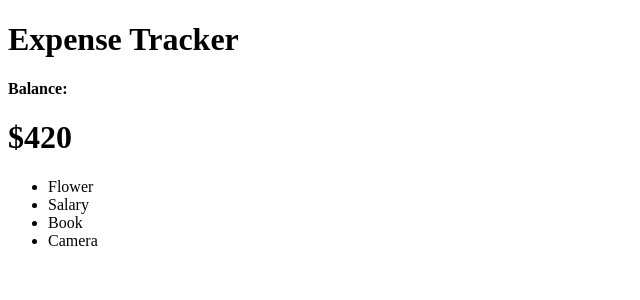
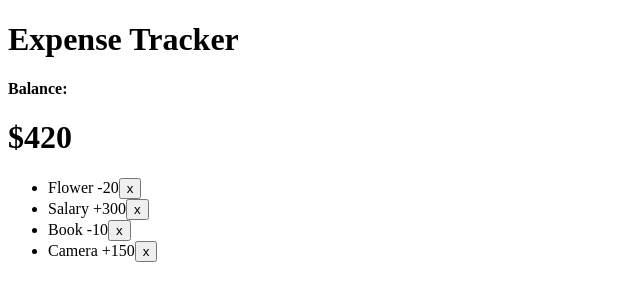
Before and after one commit to vvictorious/expense_tracker_react_useContext, a React (Create React App) app in the folder expense-tracker/: page / in a window 1280 px wide. Shown: the top 300 px of the page, without its empty margins (0-640 px from the left). Built offline with nearby package versions, Linux system fonts and the light colour scheme.

Commit message:
had to use the Math.abs method to get rid of that weird double negative

```diff
--- a/expense-tracker/src/components/Transaction.js
+++ b/expense-tracker/src/components/Transaction.js
@@ -1,9 +1,12 @@
 import React from 'react'
 
 export const Transaction = ({transaction}) => {
+
+    const sign = transaction.amount < 0 ? '-' : '+'
+
     return (
         <li>
-            {transaction.text}
+            {transaction.text} <span>{sign}{Math.abs(transaction.amount)}</span><button >x</button>
         </li>
     )
 }
```
